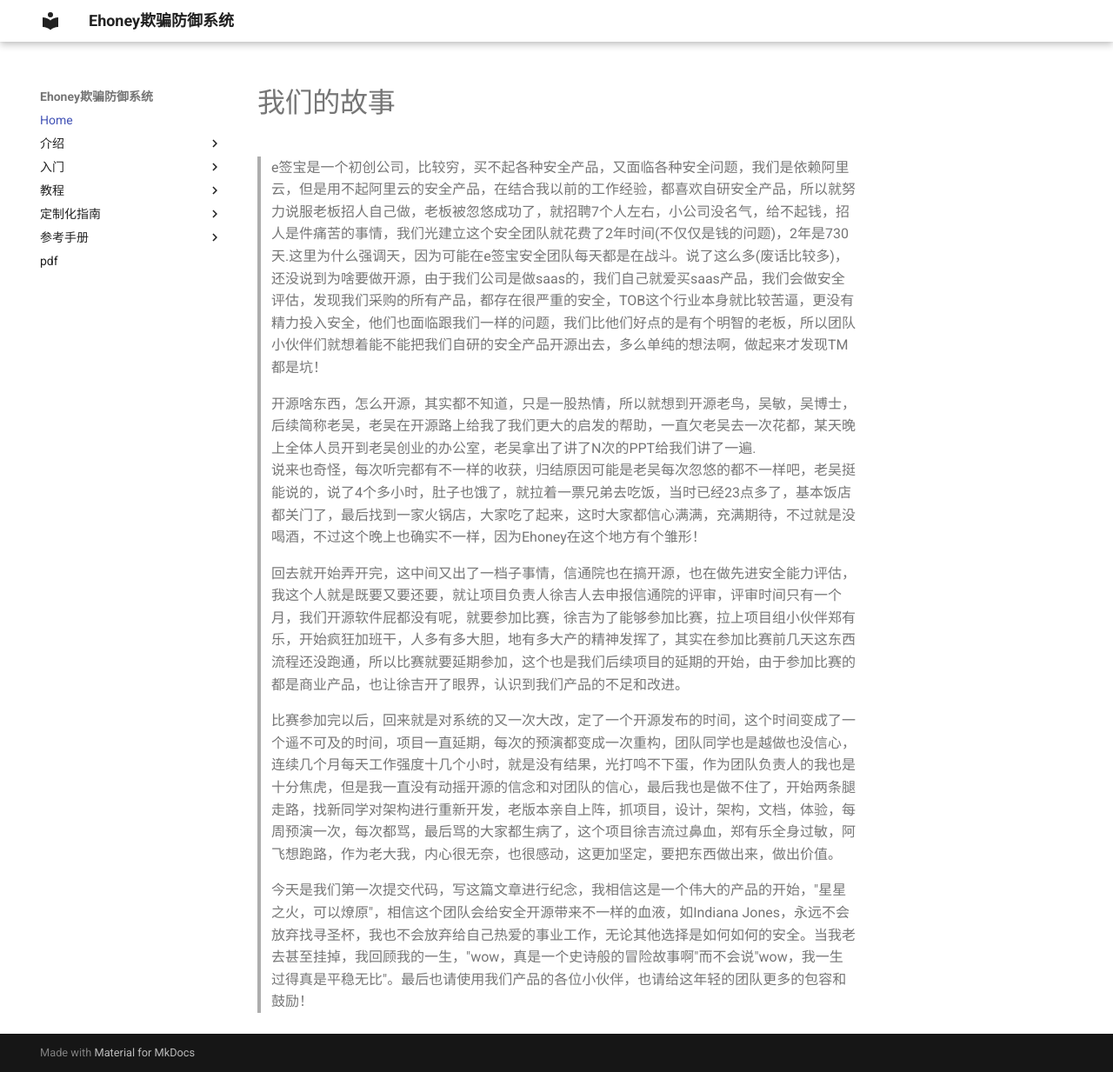
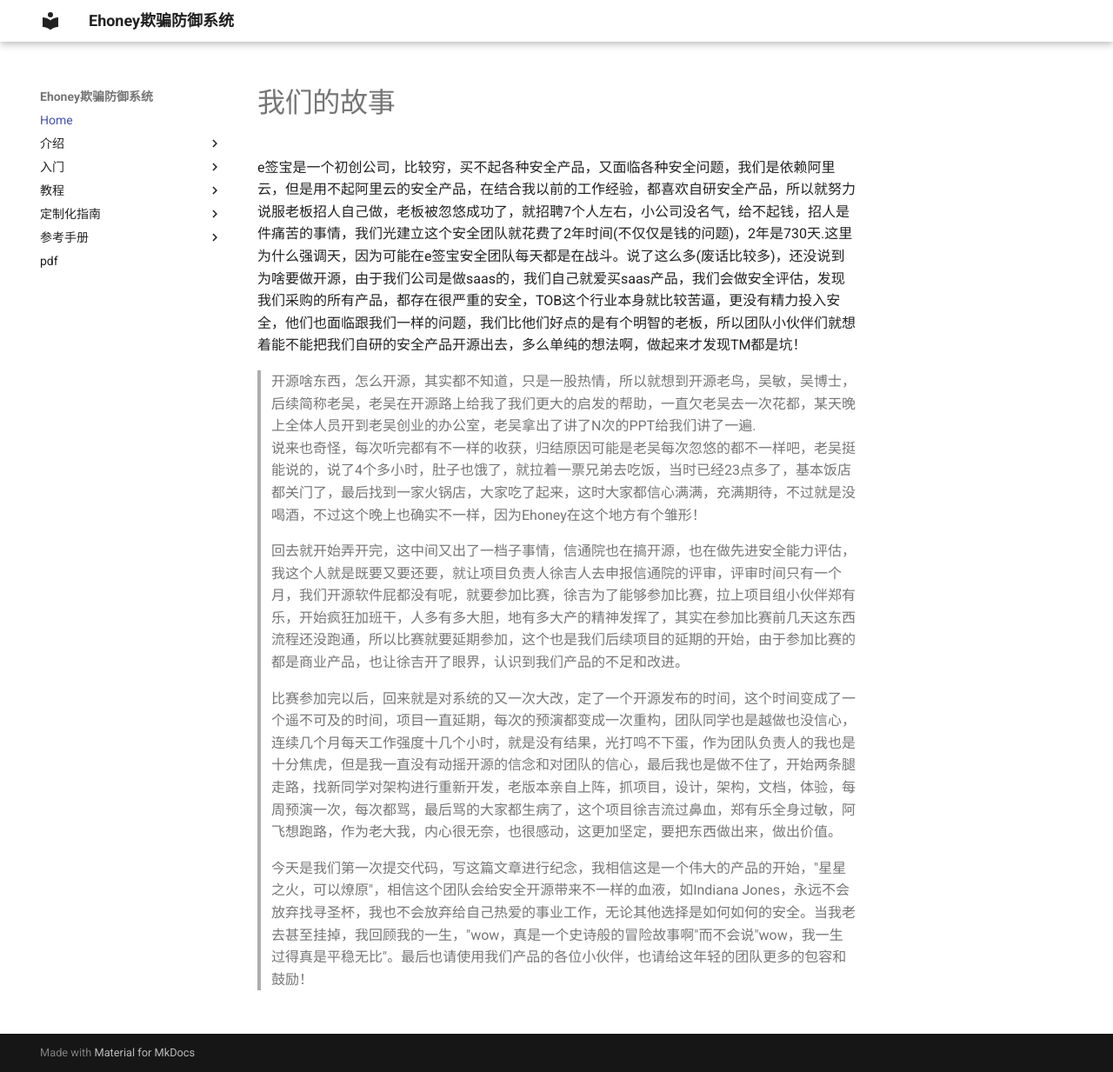
Before and after one commit to seccome/Ehoney, an MkDocs documentation site: the page built from doc/README.md, in a window 1280 px wide and 1233 px high. Shown: the whole window at 87% size. Built offline with MkDocs 1.6.1 and Material for MkDocs 9.7.7, drawn with Linux system fonts in a browser that asks for light colours.

```diff
--- a/doc/README.md
+++ b/doc/README.md
@@ -1,11 +1,11 @@
 # 我们的故事
 
-> e签宝是一个初创公司，比较穷，买不起各种安全产品，又面临各种安全问题，我们是依赖阿里云，但是用不起阿里云的安全产品，在结合我以前的工作经验，都喜欢自研安全产品，所以就努力说服老板招人自己做，老板被忽悠成功了，就招聘7个人左右，小公司没名气，给不起钱，招人是件痛苦的事情，我们光建立这个安全团队就花费了2年时间(不仅仅是钱的问题)，2年是730天.这里为什么强调天，因为可能在e签宝安全团队每天都是在战斗。说了这么多(废话比较多)，还没说到为啥要做开源，由于我们公司是做saas的，我们自己就爱买saas产品，我们会做安全评估，发现我们采购的所有产品，都存在很严重的安全，TOB这个行业本身就比较苦逼，更没有精力投入安全，他们也面临跟我们一样的问题，我们比他们好点的是有个明智的老板，所以团队小伙伴们就想着能不能把我们自研的安全产品开源出去，多么单纯的想法啊，做起来才发现TM都是坑！
+e签宝是一个初创公司，比较穷，买不起各种安全产品，又面临各种安全问题，我们是依赖阿里云，但是用不起阿里云的安全产品，在结合我以前的工作经验，都喜欢自研安全产品，所以就努力说服老板招人自己做，老板被忽悠成功了，就招聘7个人左右，小公司没名气，给不起钱，招人是件痛苦的事情，我们光建立这个安全团队就花费了2年时间(不仅仅是钱的问题)，2年是730天.这里为什么强调天，因为可能在e签宝安全团队每天都是在战斗。说了这么多(废话比较多)，还没说到为啥要做开源，由于我们公司是做saas的，我们自己就爱买saas产品，我们会做安全评估，发现我们采购的所有产品，都存在很严重的安全，TOB这个行业本身就比较苦逼，更没有精力投入安全，他们也面临跟我们一样的问题，我们比他们好点的是有个明智的老板，所以团队小伙伴们就想着能不能把我们自研的安全产品开源出去，多么单纯的想法啊，做起来才发现TM都是坑！ <br />
 
- > 开源啥东西，怎么开源，其实都不知道，只是一股热情，所以就想到开源老鸟，吴敏，吴博士，后续简称老吴，老吴在开源路上给我了我们更大的启发的帮助，一直欠老吴去一次花都，某天晚上全体人员开到老吴创业的办公室，老吴拿出了讲了N次的PPT给我们讲了一遍.<br>说来也奇怪，每次听完都有不一样的收获，归结原因可能是老吴每次忽悠的都不一样吧，老吴挺能说的，说了4个多小时，肚子也饿了，就拉着一票兄弟去吃饭，当时已经23点多了，基本饭店都关门了，最后找到一家火锅店，大家吃了起来，这时大家都信心满满，充满期待，不过就是没喝酒，不过这个晚上也确实不一样，因为Ehoney在这个地方有个雏形！
+ >  开源啥东西，怎么开源，其实都不知道，只是一股热情，所以就想到开源老鸟，吴敏，吴博士，后续简称老吴，老吴在开源路上给我了我们更大的启发的帮助，一直欠老吴去一次花都，某天晚上全体人员开到老吴创业的办公室，老吴拿出了讲了N次的PPT给我们讲了一遍.<br>说来也奇怪，每次听完都有不一样的收获，归结原因可能是老吴每次忽悠的都不一样吧，老吴挺能说的，说了4个多小时，肚子也饿了，就拉着一票兄弟去吃饭，当时已经23点多了，基本饭店都关门了，最后找到一家火锅店，大家吃了起来，这时大家都信心满满，充满期待，不过就是没喝酒，不过这个晚上也确实不一样，因为Ehoney在这个地方有个雏形！
 
-> 回去就开始弄开完，这中间又出了一档子事情，信通院也在搞开源，也在做先进安全能力评估，我这个人就是既要又要还要，就让项目负责人徐吉人去申报信通院的评审，评审时间只有一个月，我们开源软件屁都没有呢，就要参加比赛，徐吉为了能够参加比赛，拉上项目组小伙伴郑有乐，开始疯狂加班干，人多有多大胆，地有多大产的精神发挥了，其实在参加比赛前几天这东西流程还没跑通，所以比赛就要延期参加，这个也是我们后续项目的延期的开始，由于参加比赛的都是商业产品，也让徐吉开了眼界，认识到我们产品的不足和改进。
+>   回去就开始弄开完，这中间又出了一档子事情，信通院也在搞开源，也在做先进安全能力评估，我这个人就是既要又要还要，就让项目负责人徐吉人去申报信通院的评审，评审时间只有一个月，我们开源软件屁都没有呢，就要参加比赛，徐吉为了能够参加比赛，拉上项目组小伙伴郑有乐，开始疯狂加班干，人多有多大胆，地有多大产的精神发挥了，其实在参加比赛前几天这东西流程还没跑通，所以比赛就要延期参加，这个也是我们后续项目的延期的开始，由于参加比赛的都是商业产品，也让徐吉开了眼界，认识到我们产品的不足和改进。
 
-> 比赛参加完以后，回来就是对系统的又一次大改，定了一个开源发布的时间，这个时间变成了一个遥不可及的时间，项目一直延期，每次的预演都变成一次重构，团队同学也是越做也没信心，连续几个月每天工作强度十几个小时，就是没有结果，光打鸣不下蛋，作为团队负责人的我也是十分焦虎，但是我一直没有动摇开源的信念和对团队的信心，最后我也是做不住了，开始两条腿走路，找新同学对架构进行重新开发，老版本亲自上阵，抓项目，设计，架构，文档，体验，每周预演一次，每次都骂，最后骂的大家都生病了，这个项目徐吉流过鼻血，郑有乐全身过敏，阿飞想跑路，作为老大我，内心很无奈，也很感动，这更加坚定，要把东西做出来，做出价值。
+>   比赛参加完以后，回来就是对系统的又一次大改，定了一个开源发布的时间，这个时间变成了一个遥不可及的时间，项目一直延期，每次的预演都变成一次重构，团队同学也是越做也没信心，连续几个月每天工作强度十几个小时，就是没有结果，光打鸣不下蛋，作为团队负责人的我也是十分焦虎，但是我一直没有动摇开源的信念和对团队的信心，最后我也是做不住了，开始两条腿走路，找新同学对架构进行重新开发，老版本亲自上阵，抓项目，设计，架构，文档，体验，每周预演一次，每次都骂，最后骂的大家都生病了，这个项目徐吉流过鼻血，郑有乐全身过敏，阿飞想跑路，作为老大我，内心很无奈，也很感动，这更加坚定，要把东西做出来，做出价值。
 
-> 今天是我们第一次提交代码，写这篇文章进行纪念，我相信这是一个伟大的产品的开始，"星星之火，可以燎原"，相信这个团队会给安全开源带来不一样的血液，如Indiana Jones，永远不会放弃找寻圣杯，我也不会放弃给自己热爱的事业工作，无论其他选择是如何如何的安全。当我老去甚至挂掉，我回顾我的一生，"wow，真是一个史诗般的冒险故事啊"而不会说"wow，我一生过得真是平稳无比"。最后也请使用我们产品的各位小伙伴，也请给这年轻的团队更多的包容和鼓励！
+>   今天是我们第一次提交代码，写这篇文章进行纪念，我相信这是一个伟大的产品的开始，"星星之火，可以燎原"，相信这个团队会给安全开源带来不一样的血液，如Indiana Jones，永远不会放弃找寻圣杯，我也不会放弃给自己热爱的事业工作，无论其他选择是如何如何的安全。当我老去甚至挂掉，我回顾我的一生，"wow，真是一个史诗般的冒险故事啊"而不会说"wow，我一生过得真是平稳无比"。最后也请使用我们产品的各位小伙伴，也请给这年轻的团队更多的包容和鼓励！
```
